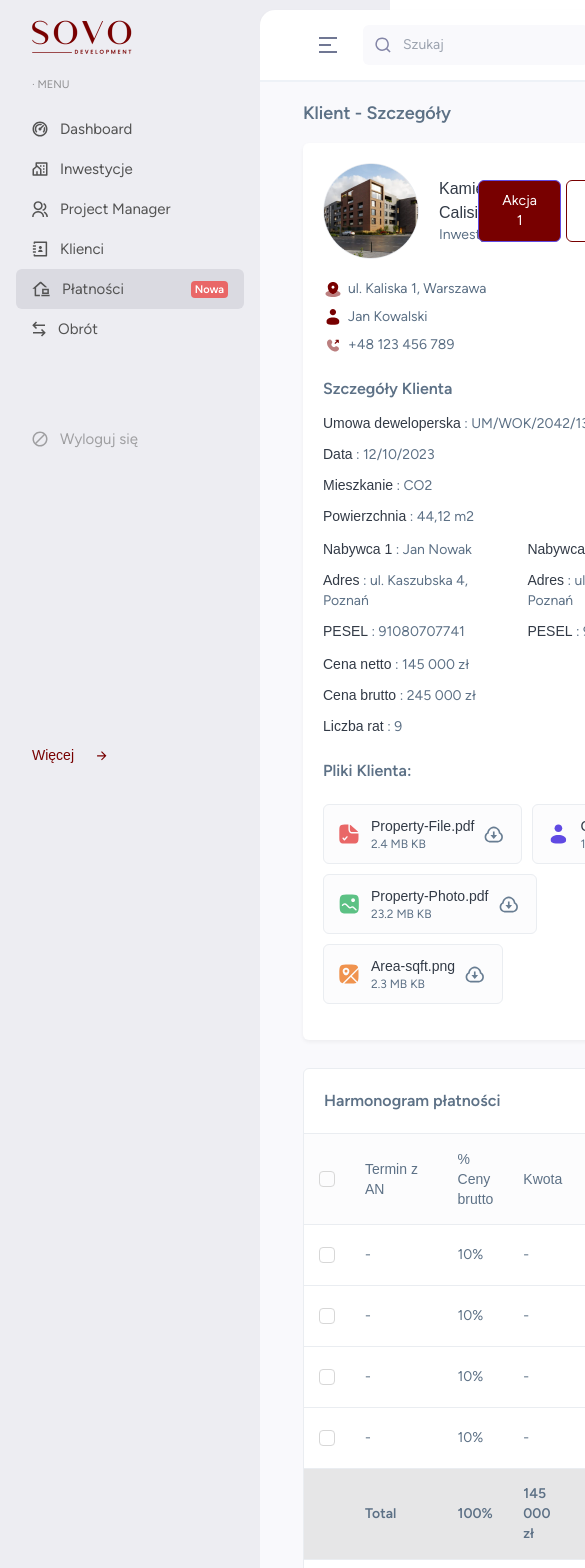
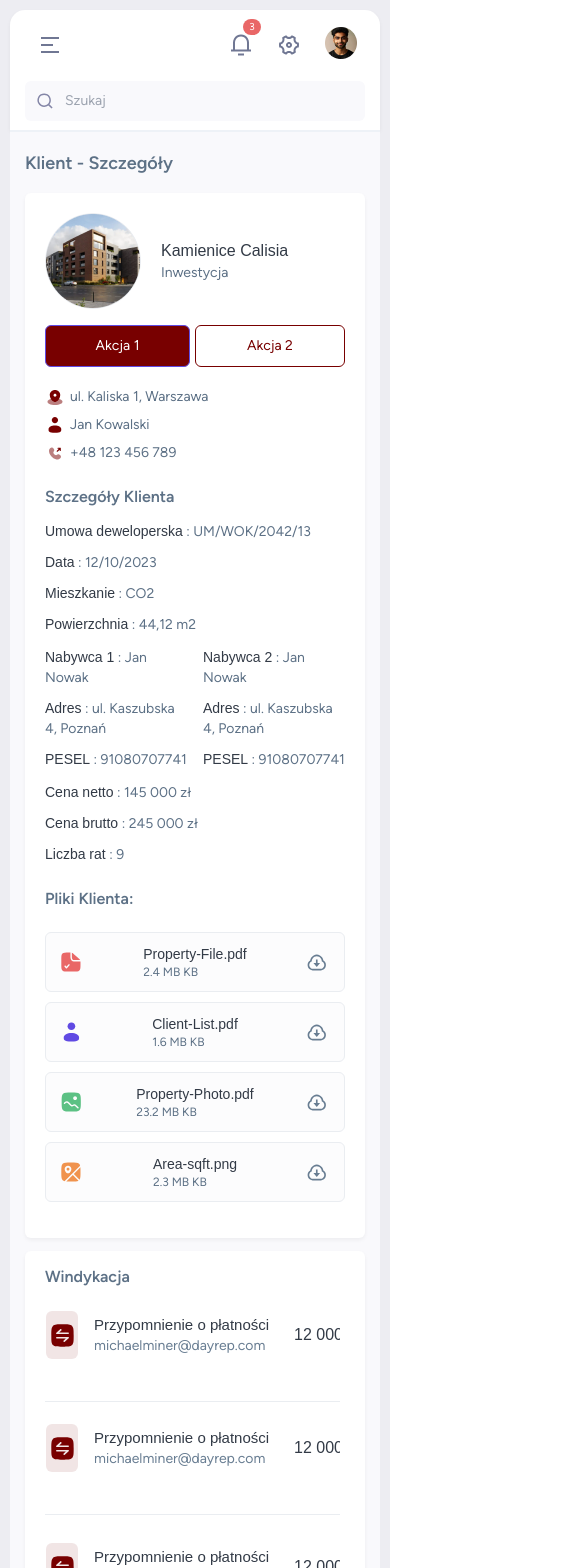
Before and after one commit to nazar-koltsun/sovo, a React (Create React App) app: page /payments in a window 390 px wide. Shown: the top 1568 px of the page, 585 px wide, since content can reach past the window. Built offline with nearby package versions, Linux system fonts and the light colour scheme; the HTML template or start-up script is replaced by a standard one; a web font is replaced by a local one.

Commit message:
Responsive design

```diff
--- a/src/components/BuildingInfo.jsx
+++ b/src/components/BuildingInfo.jsx
@@ -2,7 +2,7 @@ import Button from './Button';
 
 const BuildingInfo = ({ title, type, imagePath }) => {
   return (
-    <div className="flex justify-between items-center gap-4">
+    <div className="flex justify-between items-center gap-4 max-500:flex-col max-500:items-start">
       <div className="flex items-center">
         <img
           src={imagePath}
@@ -20,9 +20,11 @@ const BuildingInfo = ({ title, type, imagePath }) => {
         </div>
       </div>
 
-      <div className="flex justify-end">
-        <Button className="mr-[5px]">Akcja 1</Button>
-        <Button variant="bordered" className="min-w-[150px]">Akcja 2</Button>
+      <div className="flex justify-end max-1024:flex-col gap-[5px] max-500:flex-row max-500:w-full">
+        <Button className="max-500:w-1/2">Akcja 1</Button>
+        <Button variant="bordered" className="min-w-[150px] max-500:w-1/2">
+          Akcja 2
+        </Button>
       </div>
     </div>
   );
--- a/src/components/Header.jsx
+++ b/src/components/Header.jsx
@@ -5,7 +5,7 @@ import BurgerIcon from '../assets/images/burger.svg';
 import SearchInput from './SearchInput';
 import HeaderActions from './HeaderActions';
 
-const Header = () => {
+const Header = ({openSidebar}) => {
   const [searchTerm, setSearchTerm] = useState('');
 
   const handleSearch = (event) => {
@@ -13,12 +13,13 @@ const Header = () => {
   };
 
   return (
-    <header className="flex items-center gap-2.5 col-start-2 mt-2.5 px-[43px] py-[9px] bg-white rounded-tl-[15px] rounded-tr-[15px] shadow-blockShadow">
-      <Button className="px-3 py-[18px] hover:opacity-50" variant="flat">
+    <header className="flex flex-wrap items-center gap-2.5 col-start-2 max-768:col-start-1 mt-2.5 px-[43px] max-1024:px-[15px] py-[9px] bg-white rounded-tl-[15px] rounded-tr-[15px] shadow-blockShadow">
+      <Button className="hidden max-768:flex px-3 py-[18px] hover:opacity-50" variant="flat" onClick={openSidebar}>
         <img src={BurgerIcon} width={18} height={16} alt="" />
       </Button>
 
       <SearchInput
+        className="max-768:order-last max-768:w-full"
         value={searchTerm}
         onChange={handleSearch}
         placeholder="Szukaj"
--- a/src/components/PageWrapper.jsx
+++ b/src/components/PageWrapper.jsx
@@ -1,6 +1,6 @@
 const PageWrapper = ({ children }) => {
   return (
-    <div className="h-full p-[21px] pb-[94px] pl-[43px] pr-[62px]">
+    <div className="h-full p-[21px] pb-[94px] pl-[43px] pr-[62px] max-1024:pl-[15px] max-1024:pr-[15px]">
       {children}
     </div>
   );
--- a/src/components/SearchInput.jsx
+++ b/src/components/SearchInput.jsx
@@ -1,11 +1,11 @@
 import SearchIcon from "../assets/images/search.svg";
 
-const SearchInput = ({ onChange, value, ...props }) => {
+const SearchInput = ({ onChange, value, className, ...props }) => {
   return (
-    <div className="relative">
+    <div className={`${className} relative`}>
       <input
         type="text"
-        className="py-2.5 pl-10 pr-4 bg-[#F9F9FC] text-[#687D92] focus:outline-none rounded-[6px]"
+        className="py-2.5 pl-10 pr-4 bg-[#F9F9FC] text-[#687D92] w-full focus:outline-none rounded-[6px]"
         value={value}
         onChange={onChange}
         {...props}
--- a/src/components/Sidebar.jsx
+++ b/src/components/Sidebar.jsx
@@ -3,11 +3,18 @@ import MainNav from './MainNav';
 import Button from './Button';
 import LogOutIcon from '../assets/images/log-out.svg';
 import RightArrowIcon from '../assets/images/right-arrow.svg';
+import { cn } from '../lib/utils';
 
-const Sidebar = () => {
+const Sidebar = ({ isOpen, closeSidebar }) => {
   return (
-    <aside className="col-start-1 row-start-1 row-end-[-1] py-2 px-4 bg-[#EDEDF2]">
-      <img className='ml-4' src={logo} width={101} height={54} alt="Logo" />
+    <>
+      <aside
+        className={cn(
+          'col-start-1 row-start-1 row-end-[-1] max-768:absolute z-10 top-0 left-0 bottom-0 py-2 px-4 bg-[#EDEDF2]',
+          !isOpen && 'max-768:hidden'
+        )}
+      >
+        <img className="ml-4" src={logo} width={101} height={54} alt="Logo" />
 
         <div className="py-3">
           <span className="ml-4 text-[11px] uppercase text-[var(--gray)] opacity-60">
@@ -30,6 +37,14 @@ const Sidebar = () => {
           </Button>
         </div>
       </aside>
+      <div
+        className={cn(
+          'hidden max-768:block absolute z-0 top-0 right-0 bottom-0 w-full left-0 bg-black opacity-50',
+          !isOpen && 'max-768:hidden'
+        )}
+        onClick={() => closeSidebar()}
+      ></div>
+    </>
   );
 };
 
--- a/src/components/Table.jsx
+++ b/src/components/Table.jsx
@@ -19,12 +19,12 @@ const Table = ({
   const basicTdClasses = 'py-[15px] px-[15px] text-left';
   return (
     <div
-      className={`${className} bg-white rounded-[6px] border border-[var(--bright-gray)] text-[var(--electric-blue)] overflow-x-auto`}
+      className={`${className} bg-white rounded-[6px] border border-[var(--bright-gray)] text-[var(--electric-blue)] overflow-x-auto w-[calc(100vw-380px)] max-1024:w-[calc(100vw-255px)] max-768:w-[calc(100vw-55px)]`}
     >
-      <div className="py-[20px] px-[20px] border-b border-[var(--bright-gray)]">
+      <div className="sticky left-0 py-[20px] px-[20px] border-b border-[var(--bright-gray)]">
         {topContent}
       </div>
-      <table className="table-auto w-full">
+      <table className="w-full whitespace-nowrap">
         <thead>
           <tr className="bg-[var(--lotion)] border-b border-[var(--bright-gray)]">
             {editable && (
--- a/src/components/VindicationList.jsx
+++ b/src/components/VindicationList.jsx
@@ -16,15 +16,13 @@ const determineStatusIcon = (statusType) => {
 
 const VindicationList = ({ items }) => {
   return (
-    <table>
+    <div className='max-768:w-[calc(100vw-95px)] max-768:overflow-x-auto'>
+      <table className="w-full max-768:whitespace-nowrap">
         <tbody>
           {items.map((item, index) => (
-          <tr
-            key={index}
-            className=" border-b border-[var(--bright-gray)]"
-          >
+            <tr key={index} className=" border-b border-[var(--bright-gray)]">
               <td className="pb-[42px] pt-[22px] pr-[15px]">
-              <div className='flex justify-center items-center w-[32px] h-[48px] rounded-[6px] bg-[#7800001A]'>
+                <div className="flex justify-center items-center w-[32px] h-[48px] rounded-[6px] bg-[#7800001A]">
                   <img src={VindicationIcon} width={23} height={23} alt="" />
                 </div>
               </td>
@@ -42,8 +40,8 @@ const VindicationList = ({ items }) => {
                 </p>
               </td>
 
-            <td className="pb-[42px] pt-[22px]">
-              <div className="flex items-center gap-[5px]">
+              <td className="pb-[42px] pt-[22px] whitespace-normal">
+                <div className="flex items-center ml-auto gap-[5px] w-[70px]">
                   <img
                     src={determineStatusIcon(item.status.type)}
                     width={13}
@@ -54,13 +52,13 @@ const VindicationList = ({ items }) => {
                     <p>{item.status.title}</p>
                     <p>{item.status.date}</p>
                   </div>
-
                 </div>
               </td>
             </tr>
           ))}
         </tbody>
       </table>
+    </div>
   );
 };
 
--- a/src/pages/Payments.jsx
+++ b/src/pages/Payments.jsx
@@ -201,7 +201,7 @@ const Payments = () => {
     <PageWrapper>
       <PageTitle>Klient - Szczegóły</PageTitle>
 
-      <div className="grid grid-cols-[1fr_447px] gap-[13px] mt-[20px] items-start">
+      <div className="grid grid-cols-[1fr_447px] max-1400:grid-cols-1 gap-[13px] mt-[20px] items-start">
         <Card className="pt-[20px]">
           <BuildingInfo
             title="Kamienice Calisia"
@@ -233,7 +233,7 @@ const Payments = () => {
           <div className="mt-[22px]">
             <BlockTitle>Pliki Klienta:</BlockTitle>
 
-            <ClientFilesList className="mt-[21px]" files={CLIENT_FILES} />
+            <ClientFilesList className="mt-[21px] max-768:grid max-768:grid-cols-2 max-500:grid-cols-1" files={CLIENT_FILES} />
           </div>
         </Card>
 
--- a/src/pages/RootLayout.jsx
+++ b/src/pages/RootLayout.jsx
@@ -1,14 +1,27 @@
+import { useState } from 'react';
 import { Outlet } from 'react-router-dom';
 import Sidebar from '../components/Sidebar';
 import Header from '../components/Header';
 
 const RootLayout = () => {
+  const [isOpen, setIsOpen] = useState(false);
+
+  const openSidebar = () => {
+    setIsOpen(true);
+    document.body.style.overflow = 'hidden';
+  };
+
+  const closeSidebar = () => {
+    setIsOpen(false);
+    document.body.style.overflow = 'auto';
+  };
+
   return (
     <>
-      <div className="grid grid-cols-[260px_1fr] grid-rows-[auto_1fr] min-h-screen pr-2.5 bg-[#EDEDF2] font-figtree text-sm">
-        <Header />
-        <Sidebar />
-        <main className="col-start-2 bg-[#F9F9FC] border-t-[2px] border-t-[#EEF2F7]">
+      <div className="grid grid-cols-[260px_1fr] max-1024:grid-cols-[210px_1fr] max-768:grid-cols-[1fr] grid-rows-[auto_1fr] min-h-screen pr-2.5 max-768:pl-2.5 bg-[#EDEDF2] font-figtree text-sm">
+        <Header openSidebar={openSidebar} />
+        <Sidebar isOpen={isOpen} closeSidebar={closeSidebar} />
+        <main className="col-start-2 max-768:col-start-1 bg-[#F9F9FC] border-t-[2px] border-t-[#EEF2F7]">
           <Outlet />
         </main>
       </div>
--- a/tailwind.config.js
+++ b/tailwind.config.js
@@ -9,6 +9,12 @@ module.exports = {
       boxShadow: {
         blockShadow: '0px 2px 4px 0px #0000000D',
       },
+      screens: {
+        'max-1400': { 'max': '1400px' },
+        'max-1024': { 'max': '1024px' },
+        'max-768': { 'max': '768px' },
+        'max-500': { 'max': '500px' },
+      },
     },
   },
   plugins: [],
```
Lines whose indentation alone changed are shown as unchanged.
